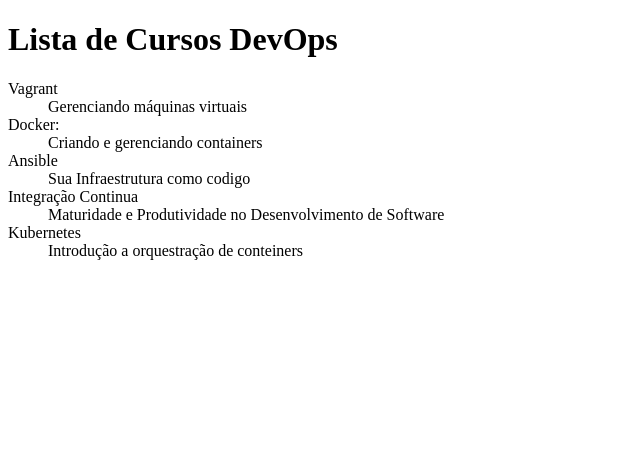
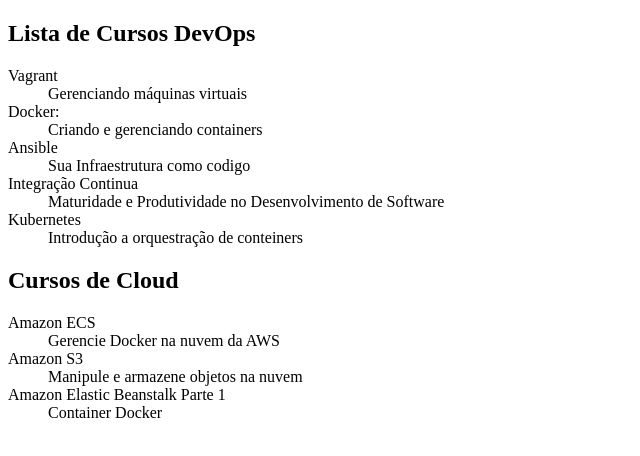
Before and after one commit to Alicetinha/GiteGithub1, a plain HTML site: page index.html in a window 1280 px wide. Shown: the whole page, without its empty margins (0-640 px from the left). Drawn offline with Linux system fonts and the light colour scheme.

Commit message:
Cursos de EC2 e s3 adicionados

```diff
--- a/index.html
+++ b/index.html
@@ -6,7 +6,7 @@
 </head>
 <body>
     <dl>
-        <h1>Lista de Cursos DevOps</h1>
+        <h2>Lista de Cursos DevOps</h2>
 
         <dt>Vagrant</dt>
         <dd>Gerenciando máquinas virtuais</dd>
@@ -23,5 +23,21 @@
         <dt>Kubernetes</dt>
         <dd>Introdução a orquestração de conteiners</dd>
     </dl>
+
+    <dl>
+        <h2>Cursos de Cloud</h2>
+
+        <dt>Amazon ECS</dt>
+        <dd>Gerencie Docker na nuvem da AWS</dd>
+
+        <dt>Amazon S3</dt>
+        <dd>Manipule e armazene objetos na nuvem</dd>
+
+        <dt>Amazon Elastic Beanstalk Parte 1</dt>
+        <dd>Container Docker</dd>
+
+    </dl>
+
+
 </body>
 </html>
```
